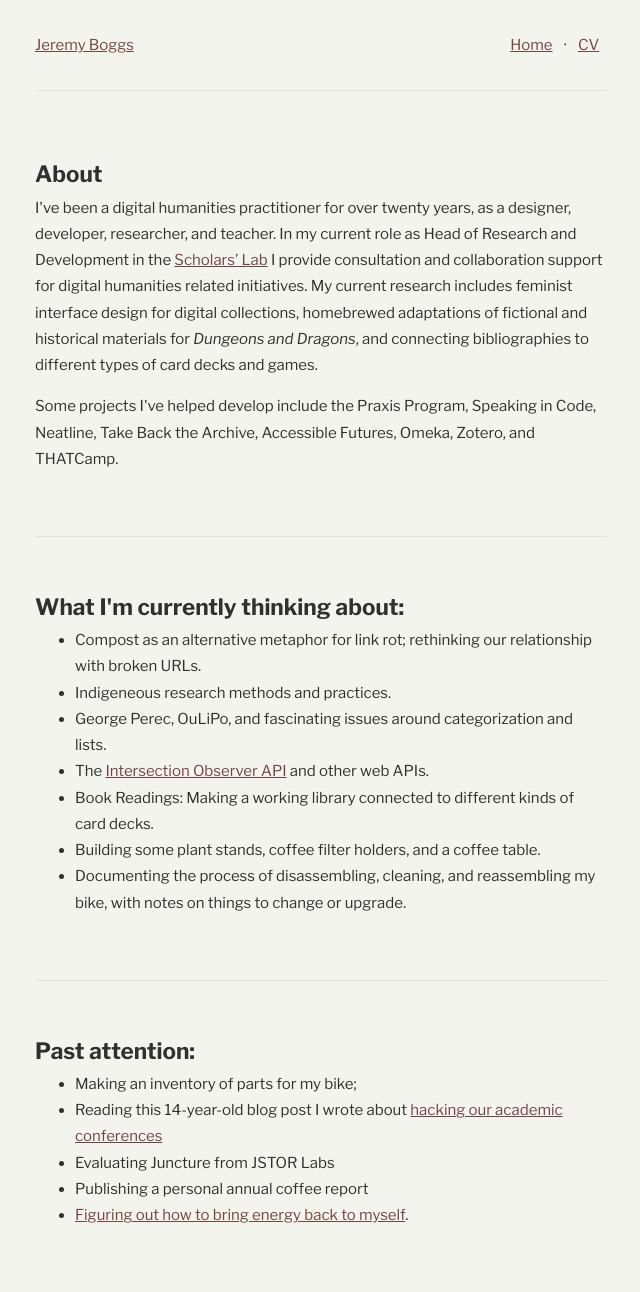
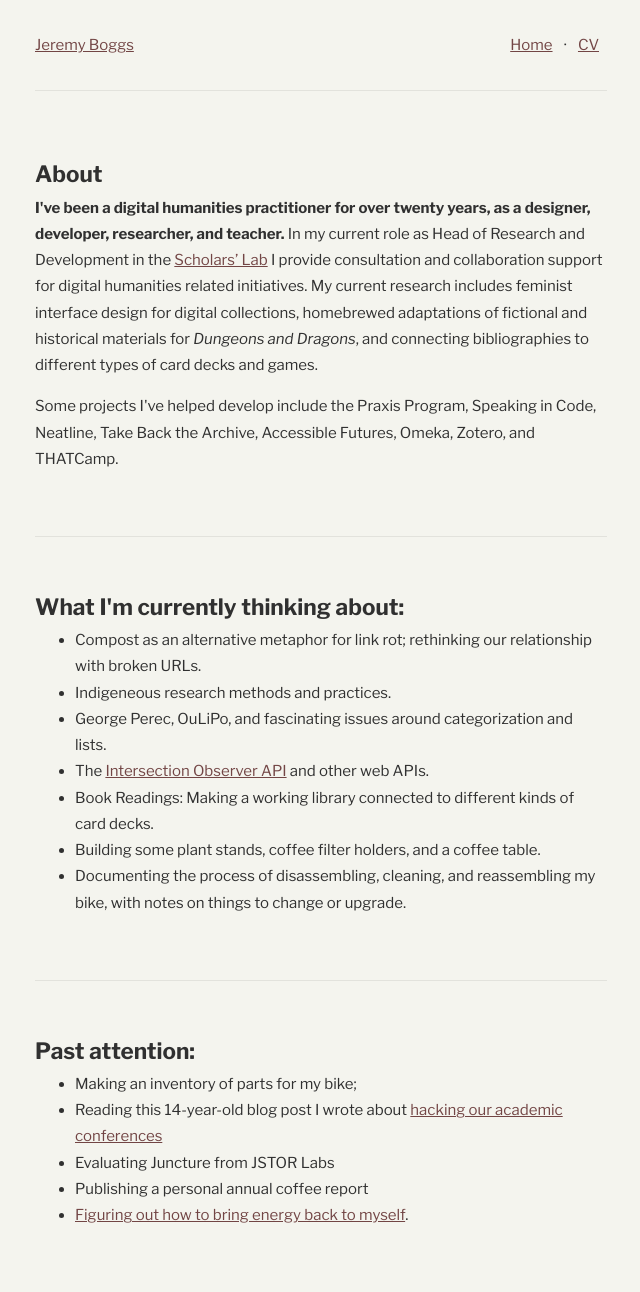
Before and after one commit to jeremyboggs/jeremyboggs.net, a Jekyll site: the page built from index.html, in a window 1280 px wide. Shown: the whole page, without its empty margins (319-959 px from the left). Built offline with Jekyll 4.4.1, drawn with Linux system fonts in a browser that asks for light colours.

Commit message:
ID and strength.

```diff
--- a/index.html
+++ b/index.html
@@ -2,10 +2,10 @@
 layout: default
 title: Home
 ---
-<section>
+<section id="about-me">
     <h2>About</h2>
-    <p>I've been a digital humanities practitioner for over twenty years, as a
-    designer, developer, researcher, and teacher. In my current role as Head of
+    <p><strong>I've been a digital humanities practitioner for over twenty years, as a
+    designer, developer, researcher, and teacher.</strong> In my current role as Head of
     Research and Development in the <a href="https://scholarslab.lib.virginia.edu"
     rel="external">Scholars’ Lab</a> I provide consultation and collaboration
     support for digital humanities related initiatives. My current research
```
